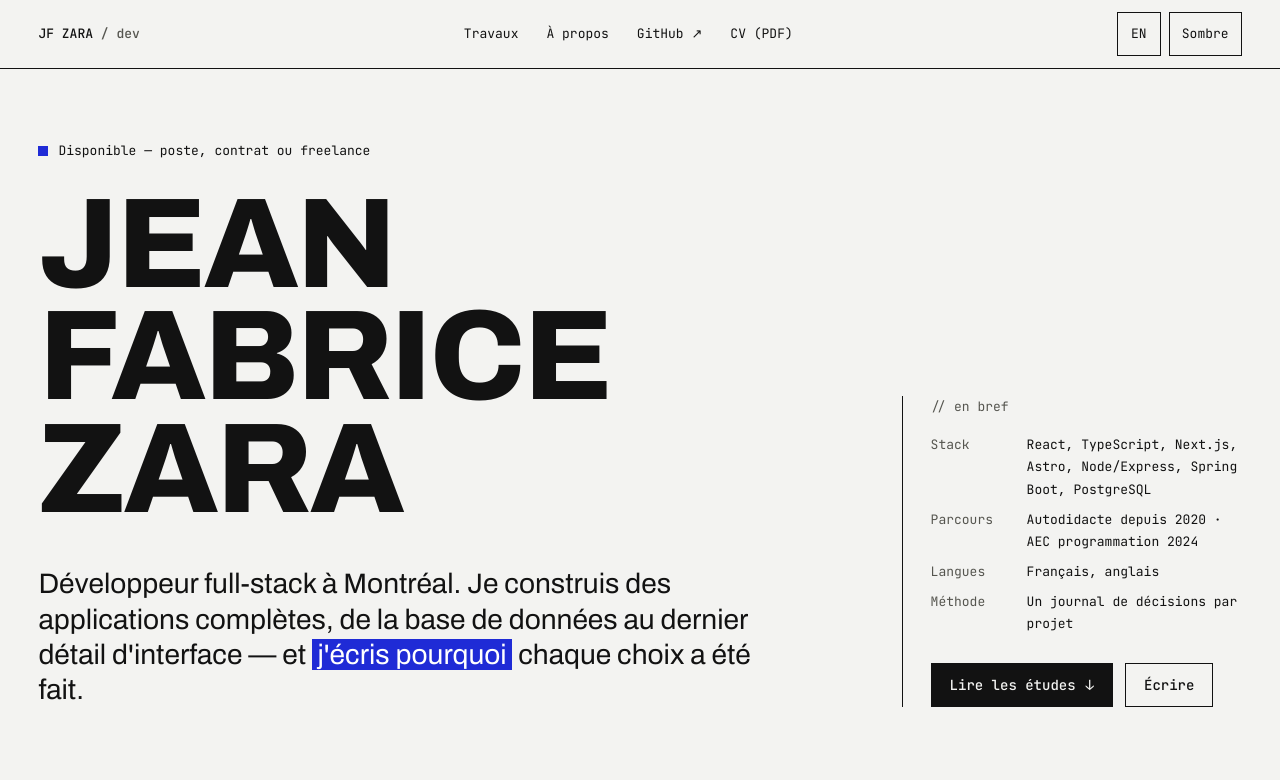
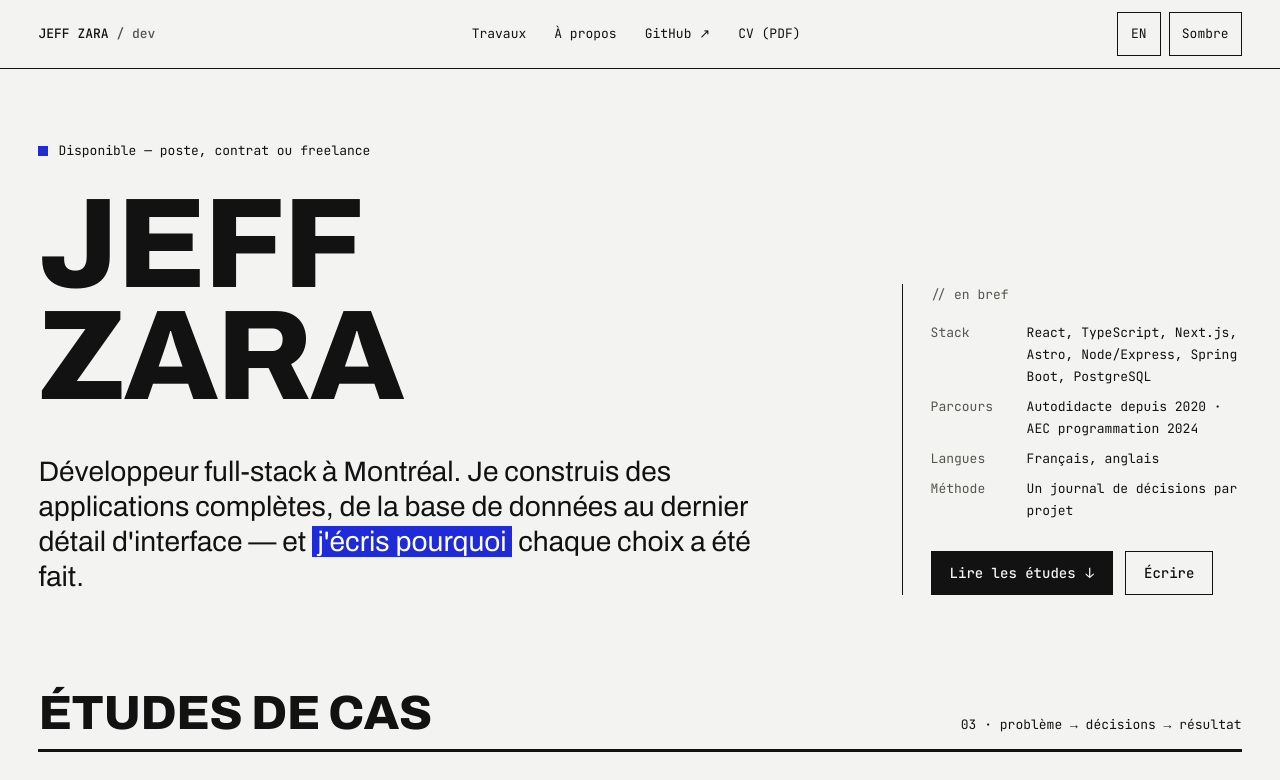
Before and after one commit to jfzara/JeffZaraPortfolio2025, an Astro site: page / in a window 1280 px wide. Shown: the top 780 px of the page. Built offline with nearby package versions, Linux system fonts and the light colour scheme; Astro itself is replaced by a stand-in of ours.

Commit message:
Use 'Jeff Zara' as display name everywhere
Co-Authored-By: Claude Opus 5.5 <noreply@anthropic.com>
Claude-Session: https://claude.ai/code/session_017iPLKiddjMrkcmFUVQJYWE

```diff
--- a/src/components/CasePage.astro
+++ b/src/components/CasePage.astro
@@ -23,7 +23,7 @@ const num = (id: string) => pad(sections.findIndex((s) => s.id === id) + 1);
 ---
 <Base
   lang={lang}
-  title={`${p.title} — ${t('case.kicker')} · JF Zara`}
+  title={`${p.title} — ${t('case.kicker')} · Jeff Zara`}
   description={p.lead[lang]}
   altPath={paths.project(other, p.slug)}
 >
--- a/src/components/Header.astro
+++ b/src/components/Header.astro
@@ -14,7 +14,7 @@ const links = [
 ---
 <header class="site-header">
   <div class="wrap bar mono">
-    <a class="brand" href={home}>JF ZARA <span class="muted">/ dev</span></a>
+    <a class="brand" href={home}>JEFF ZARA <span class="muted">/ dev</span></a>
 
     <nav class="nav-desktop" aria-label="Principal">
       {links.map((l) => (
--- a/src/components/HomePage.astro
+++ b/src/components/HomePage.astro
@@ -14,7 +14,7 @@ const count = String(projects.length).padStart(2, '0');
   <section class="wrap hero">
     <div>
       <p class="mono status"><span class="dot" aria-hidden="true"></span>{t('hero.status')}</p>
-      <h1 class="display name">Jean Fabrice<br />Zara</h1>
+      <h1 class="display name">Jeff<br />Zara</h1>
       <p class="lead">
         {t('hero.lead')} <mark>{t('hero.hl')}</mark>{t('hero.end')}
       </p>
--- a/src/i18n/ui.ts
+++ b/src/i18n/ui.ts
@@ -11,7 +11,7 @@ export const contact = {
 
 export const ui = {
   fr: {
-    'meta.title': 'Jean Fabrice Zara — Développeur full-stack, Montréal',
+    'meta.title': 'Jeff Zara — Développeur full-stack, Montréal',
     'meta.desc':
       "Développeur full-stack à Montréal (React, TypeScript, Node, Spring Boot). Études de cas avec journal de décisions techniques.",
     'skip': 'Aller au contenu',
@@ -65,7 +65,7 @@ export const ui = {
     'notfound': 'Page introuvable.',
   },
   en: {
-    'meta.title': 'Jean Fabrice Zara — Full-stack developer, Montréal',
+    'meta.title': 'Jeff Zara — Full-stack developer, Montréal',
     'meta.desc':
       'Full-stack developer in Montréal (React, TypeScript, Node, Spring Boot). Case studies with a technical decision log.',
     'skip': 'Skip to content',
--- a/src/pages/404.astro
+++ b/src/pages/404.astro
@@ -3,7 +3,7 @@ import Base from '../layouts/Base.astro';
 import { useT } from '../i18n/ui';
 const t = useT('fr');
 ---
-<Base lang="fr" altPath="/en/" title="404 — JF Zara">
+<Base lang="fr" altPath="/en/" title="404 — Jeff Zara">
   <section class="wrap" style="padding-block: 120px">
     <h1 class="display" style="font-size: clamp(5rem, 14vw, 10rem)">404</h1>
     <p style="margin-top: 24px; font-size: 1.5rem">{t('notfound')} <a href="/">Accueil</a> · <a href="/en/">Home</a></p>
```
Also changed, not shown: README.md.
